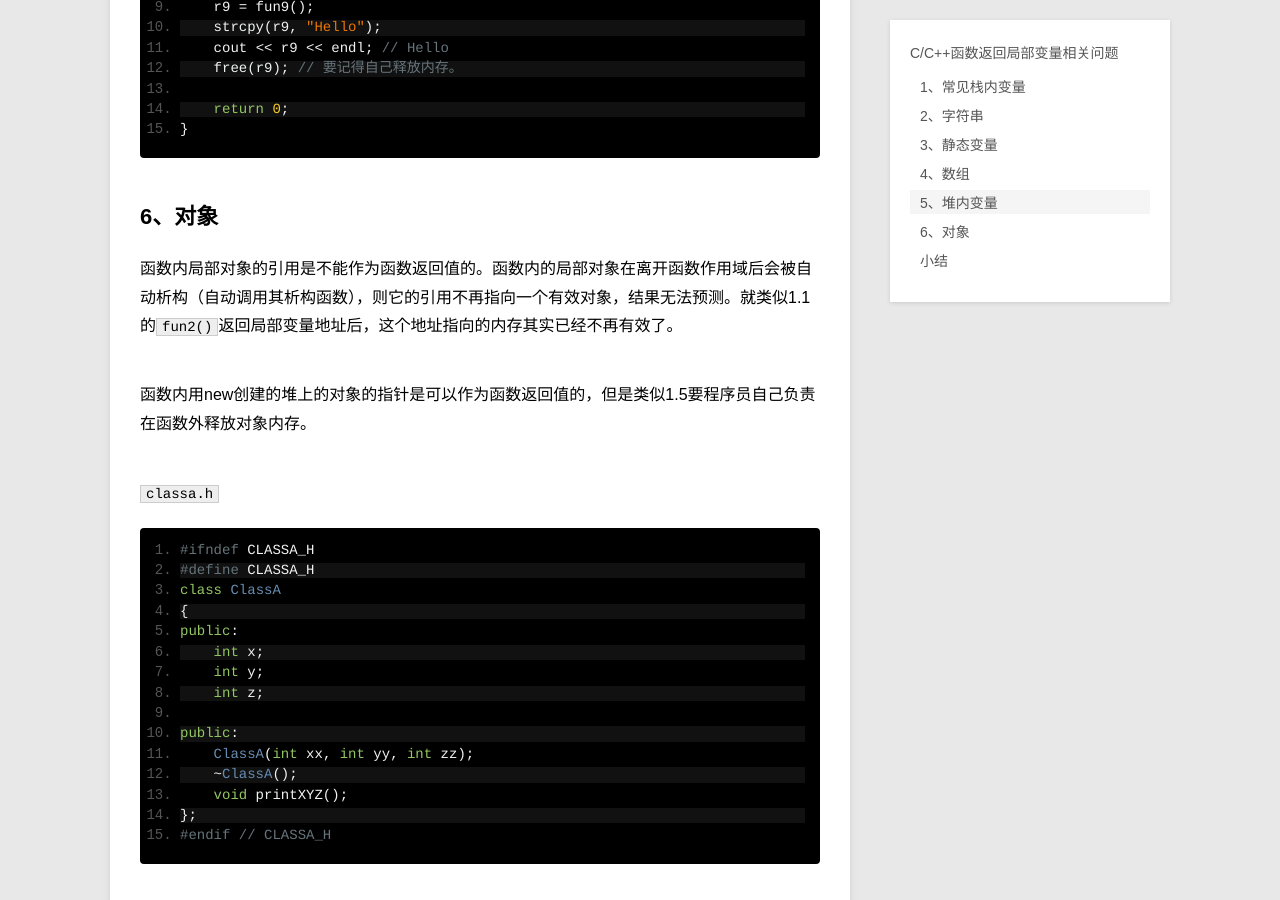
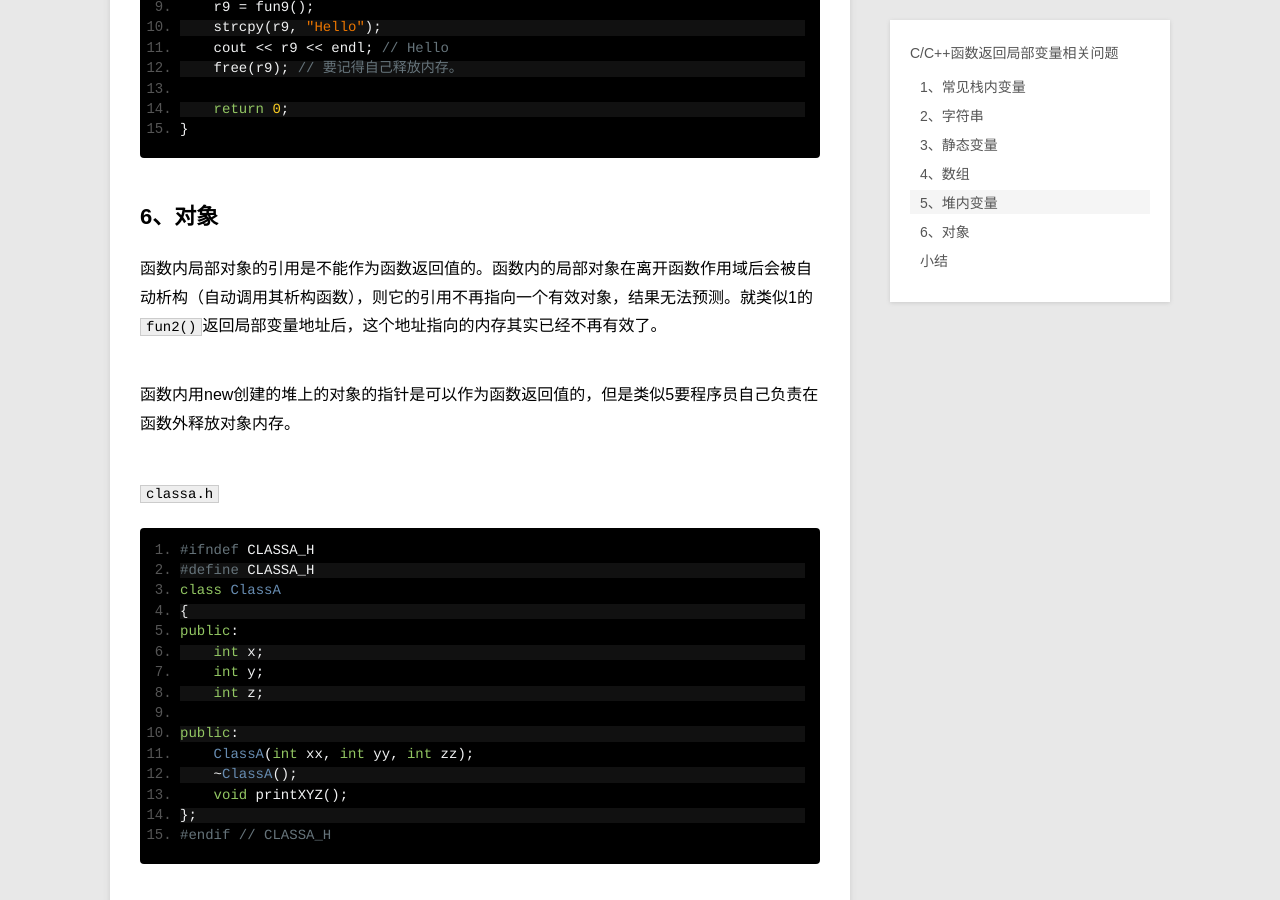
Before and after one commit to samirchen/samirchen.github.io, a Jekyll site: the page built from _posts/blog/2013-10-25-function-returns.md, in a window 1280 px wide and 900 px high, scrolled down 3362 px. Built offline with Jekyll 4.4.1, drawn with Linux system fonts in a browser that asks for light colours; Markdown is read by kramdown in place of the engine named in the settings; some of the changed text lies outside the part shown.

Commit message:
edit blog

```diff
--- a/_posts/blog/2013-10-25-function-returns.md
+++ b/_posts/blog/2013-10-25-function-returns.md
@@ -89,9 +89,9 @@
 
 ##4、数组
 
-数组是不能作为函数的返回值的。因为编译器会把数组名认为是局部变量（数组）的地址。返回一个数组，实际上是返回指向这个数组首地址的指针。函数结束后，数组作为局部变量被释放，这个指针则变成了野指针。同1.1的`fun2()`及1.2的`fun4()（字符数组）`。
+数组是不能作为函数的返回值的。因为编译器会把数组名认为是局部变量（数组）的地址。返回一个数组，实际上是返回指向这个数组首地址的指针。函数结束后，数组作为局部变量被释放，这个指针则变成了野指针。同1的`fun2()`及2的`fun4()（字符数组）`。
 
-但是声明数组是静态的，然后返回是可以的，同1.3。
+但是声明数组是静态的，然后返回是可以的，同3。
 
 	#include <iostream>
 	using namespace std;
@@ -136,9 +136,9 @@
 
 
 ##6、对象
-函数内局部对象的引用是不能作为函数返回值的。函数内的局部对象在离开函数作用域后会被自动析构（自动调用其析构函数），则它的引用不再指向一个有效对象，结果无法预测。就类似1.1的`fun2()`返回局部变量地址后，这个地址指向的内存其实已经不再有效了。
+函数内局部对象的引用是不能作为函数返回值的。函数内的局部对象在离开函数作用域后会被自动析构（自动调用其析构函数），则它的引用不再指向一个有效对象，结果无法预测。就类似1的`fun2()`返回局部变量地址后，这个地址指向的内存其实已经不再有效了。
 
-函数内用new创建的堆上的对象的指针是可以作为函数返回值的，但是类似1.5要程序员自己负责在函数外释放对象内存。
+函数内用new创建的堆上的对象的指针是可以作为函数返回值的，但是类似5要程序员自己负责在函数外释放对象内存。
 
 
 `classa.h`
```
